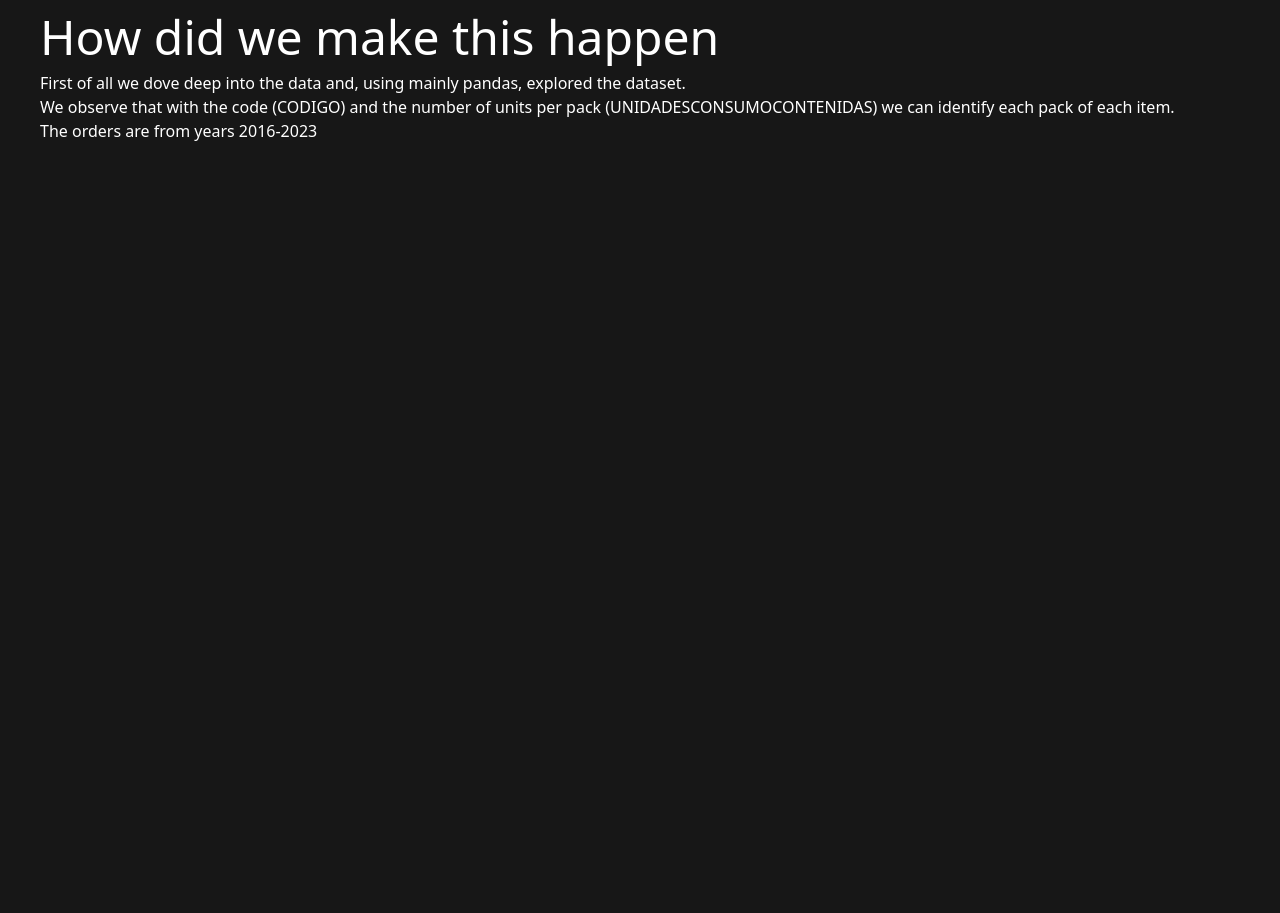
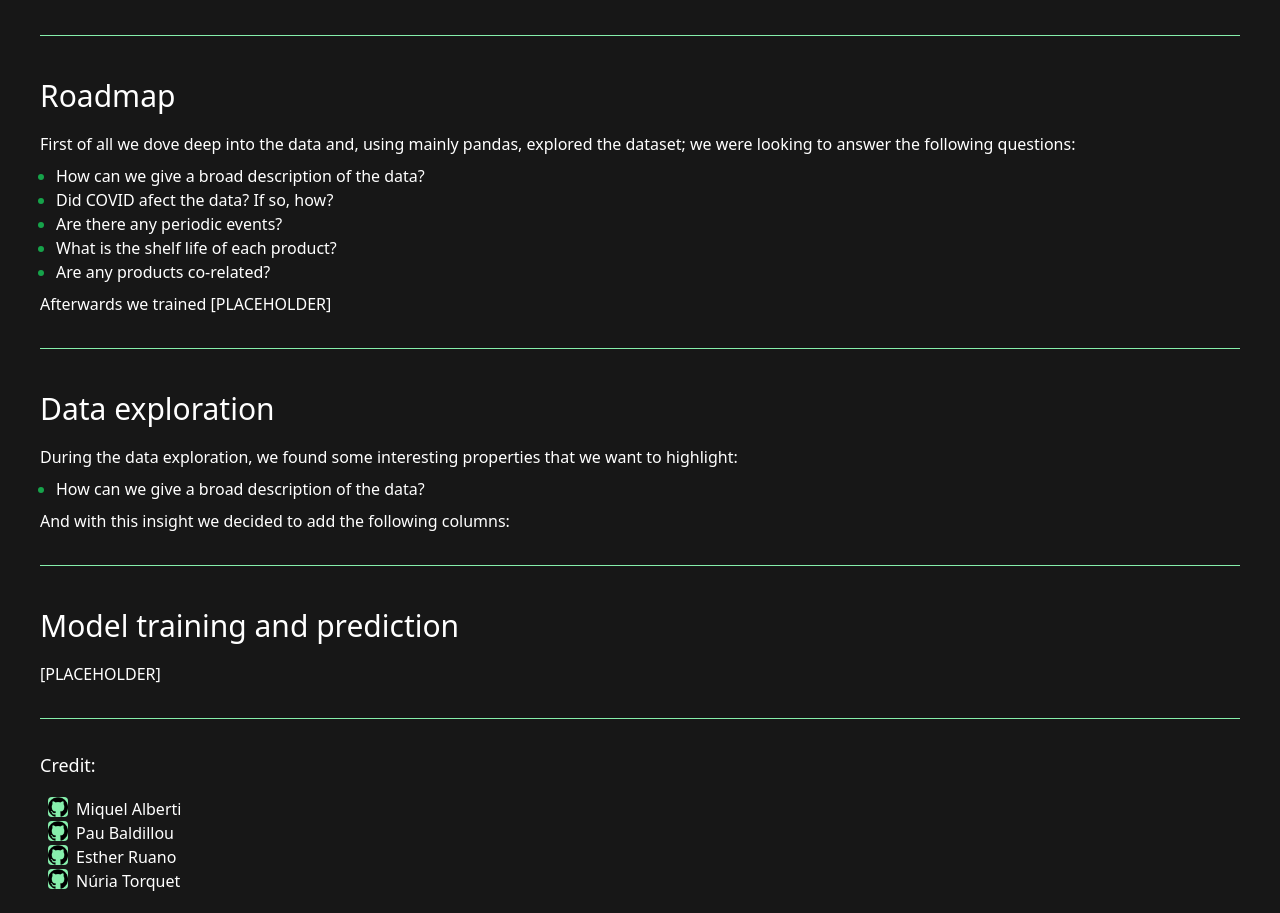
Before and after one commit to EstherRH00/datathon_3, a React (Create React App) app: page /datathon_3/howTo in a window 1280 px wide. Shown: the part 105-1018 px from the top of the page. Before the commit the page ends 820 px from the top, so only its background shows below. Built offline with nearby package versions, Linux system fonts and the light colour scheme.

Commit message:
Cosmetic changes

```diff
--- a/src/ExplanationPage.tsx
+++ b/src/ExplanationPage.tsx
@@ -1,21 +1,49 @@
 // LandingPage.tsx
 import React from "react";
 import Header from "./Header";
+import Footer from "./Footer";
 
 function Explanation() {
   return (
     <div className="m-5 bg-box-color p-5">
       <Header destination={"/datathon_3"} button_text={"Home"}/>
 
-      <h1 className="text-5xl py-2.5">How did we make this happen</h1>
-      <p className="text-ml">
-        First of all we dove deep into the data and, using mainly pandas, explored the dataset.
-        <br/>
-        We observe that with the code (CODIGO) and the number of units per pack (UNIDADESCONSUMOCONTENIDAS) we can identify
-        each pack of each item.
-        <br/>
-        The orders are from years 2016-2023
+      <h1 className="text-3xl py-2.5">Roadmap</h1>
+      <p className="pt-2 text-ml">
+        First of all we dove deep into the data and, using mainly pandas, explored the dataset; we were looking to
+        answer
+        the following questions:
       </p>
+      <ul className="pt-2 pl-4 list-disc marker:text-green-600">
+        <li>How can we give a broad description of the data?</li>
+        <li>Did COVID afect the data? If so, how?</li>
+        <li>Are there any periodic events?</li>
+        <li>What is the shelf life of each product?</li>
+        <li>Are any products co-related?</li>
+      </ul>
+      <p className="pt-2 text-ml">
+        Afterwards we trained [PLACEHOLDER]
+      </p>
+      <hr className="h-px my-8 border-0 bg-green-300"/>
+      <h1 className="text-3xl py-2.5">Data exploration</h1>
+      <p className="pt-2 text-ml">
+        During the data exploration, we found some interesting properties that we want to highlight:
+      </p>
+      <ul className="pt-2 pl-4 list-disc marker:text-green-600">
+        <li>How can we give a broad description of the data?</li>
+      </ul>
+
+      <p className="pt-2 text-ml">
+        And with this insight we decided to add the following columns:
+      </p>
+      <hr className="h-px my-8 border-0 bg-green-300"/>
+      <h1 className="text-3xl py-2.5">Model training and prediction</h1>
+      <p className="pt-2 text-ml">
+        [PLACEHOLDER]
+      </p>
+
+      <Footer />
+
     </div>
   );
 }
@@ -24,7 +52,7 @@ class ExplanationPage extends React.Component {
   render() {
     return (
       <div>
-        <Explanation />
+        <Explanation/>
       </div>
     );
   }
--- /dev/null
+++ b/src/Footer.tsx
@@ -0,0 +1,52 @@
+import git from "./images/git_icon.png"
+import React from "react";
+
+const Footer: React.FC = () =>
+{
+
+  return (
+    <>
+      <hr className="h-px my-8 border-0 bg-green-300"/>
+      <p className="text-lg pb-2.5">
+        Credit:
+      </p>
+      <ul className="pt-2 pl-2 list-none marker:text-green-600">
+        <li>
+          <div className="flex">
+            <a href="https://github.com/MiquelAlberti2" target="_blank" rel="noreferrer">
+              <img className="rounded bg-green-300 h-5 mr-2" src={git} alt="Coding Beauty logo"></img>
+            </a>
+            Miquel Alberti
+          </div>
+        </li>
+        <li>
+          <div className="flex">
+            <a href="https://github.com/pbaldisa" target="_blank" rel="noreferrer">
+              <img className="rounded bg-green-300 h-5 mr-2" src={git} alt="Coding Beauty logo"></img>
+            </a>
+            Pau Baldillou
+          </div>
+        </li>
+        <li>
+          <div className="flex">
+            <a href="https://github.com/EstherRH00" target="_blank" rel="noreferrer">
+              <img className="rounded bg-green-300 h-5 mr-2" src={git} alt="Coding Beauty logo"></img>
+            </a>
+            Esther Ruano
+          </div>
+        </li>
+        <li>
+          <div className="flex">
+            <a href="https://github.com/ntorqulu" target="_blank" rel="noreferrer">
+              <img className="rounded bg-green-300 h-5 mr-2" src={git} alt="Coding Beauty logo"></img>
+            </a>
+            Núria Torquet
+          </div>
+        </li>
+      </ul>
+      </>
+
+  )
+}
+
+export default Footer
--- a/src/Header.tsx
+++ b/src/Header.tsx
@@ -12,9 +12,10 @@ const Header: React.FC<HeaderProps> = ({destination, button_text}: HeaderProps)
   const navigate = useNavigate()
 
   return (
+    <>
     <div className="w-full grid grid-cols-2 content-center ">
       <div>
-        <h1 className="text-5xl py-2.5">NTT data Challenge</h1>
+        <h1 className="text-green-300 text-5xl py-2.5">NTT data Challenge</h1>
       </div>
       <div className="flex justify-end items-center">
         <button className="p-1 px-5 border border-green-300 rounded text-green-300 items-center justify-center" onClick={()=>navigate(destination)}>
@@ -22,6 +23,9 @@ const Header: React.FC<HeaderProps> = ({destination, button_text}: HeaderProps)
         </button>
       </div>
     </div>
+
+      <hr className="h-px my-8 border-0 bg-green-300"/>
+      </>
   )
 }
 
```
Also changed, not shown: src/images/git_icon.png (added).
